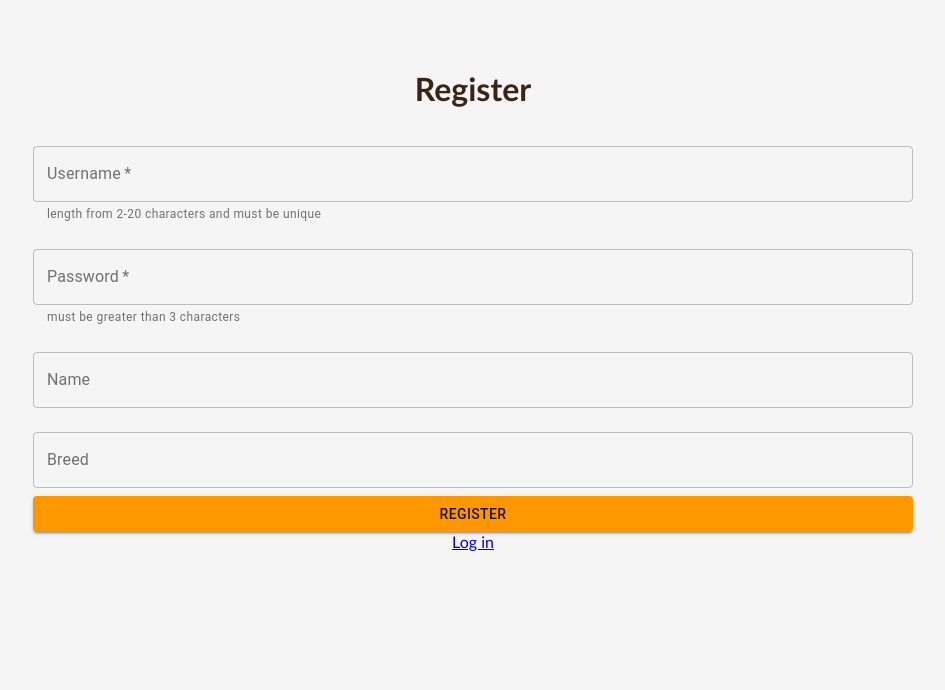
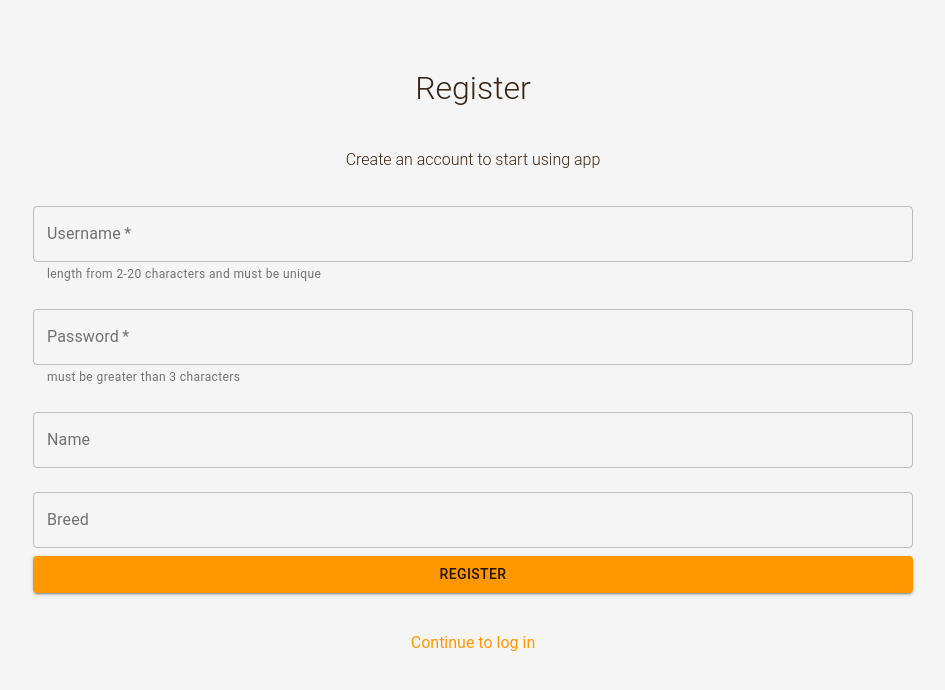
Before and after one commit to dauinh/react-node-project, a React (Create React App) app in the folder client/: page /register in a window 1280 px wide. Shown: the top 690 px of the page, without its empty margins (167-1112 px from the left). Built offline with nearby package versions, Linux system fonts and the light colour scheme.

Commit message:
style error message

```diff
--- a/client/src/components/Login.js
+++ b/client/src/components/Login.js
@@ -45,8 +45,11 @@ const Login = ({ user, setUser }) => {
       setPassword('')
     } catch (exception) {
       console.log('invalid username or password')
+      setError(true)
       setErrorText('invalid username or password')
-      setError(true)
+      setTimeout(() => {
+        setError(false)
+      }, 3000)
     }
   }
 
@@ -89,7 +92,7 @@ const Login = ({ user, setUser }) => {
           Login
         </Button>
       </form>
-      <Link to='/register'>Don't have an account? Register here</Link>
+      <Link to='/register' className='register-link'>Don't have an account? Register here</Link>
     </div>
   )
 }
--- a/client/src/components/Register.js
+++ b/client/src/components/Register.js
@@ -8,6 +8,7 @@ const Register = () => {
   // const classes = useStyles()
   const [error, setError] = useState(false)
   const [errorText, setErrorText] = useState('')
+  const [message, setMessage] = useState('Create an account to start using app')
   const [username, setUsername] = useState('')
   const [password, setPassword] = useState('')
   const [name, setName] = useState('')
@@ -28,21 +29,26 @@ const Register = () => {
         breed: breed
       }
       await registerService.register(newUser)
+      setMessage('Register successfully')
       setUsername('')
       setPassword('')
       setName('')
       setBreed('')
     } catch (exception) {
+      console.log('invalid username or password')
       setError(true)
+      setMessage('Try again')
       setErrorText('invalid username or password')
-      console.log('invalid username or password')
+      setTimeout(() => {
+        setError(false)
+      }, 3000)
     }
   }
 
   return (
     <div className='register-box'>
       <h1>Register</h1>
-      {/* <h4>{errorMessage}</h4> */}
+      <h4>{message}</h4>
       <form onSubmit={handleRegister}>
         <TextField
           variant="outlined"
@@ -97,7 +103,7 @@ const Register = () => {
           Register
         </Button>
       </form>
-      <Link to='/login'>Log in</Link>
+      <Link to='/login' className='register-link'>Continue to log in</Link>
     </div>
   )
 }
--- a/client/src/index.css
+++ b/client/src/index.css
@@ -1,9 +1,10 @@
 body {
   background-color: whitesmoke;
-  font-family: 'Calibri';
+  font-family: "Roboto", "Helvetica", "Arial", "sans-serif";
 }
-h1 {
+h1, h4 {
   color: rgb(57,37,21);
+  font-weight: 300;
 }
 .center-screen {
   display: flex;
@@ -26,3 +27,8 @@ h1 {
   padding: 2vh 10vw;
   font-size: medium;
 }
+.register-link {
+  text-decoration: none;
+  color: #ff9800;
+  padding: 5vh 0;
+}
```
